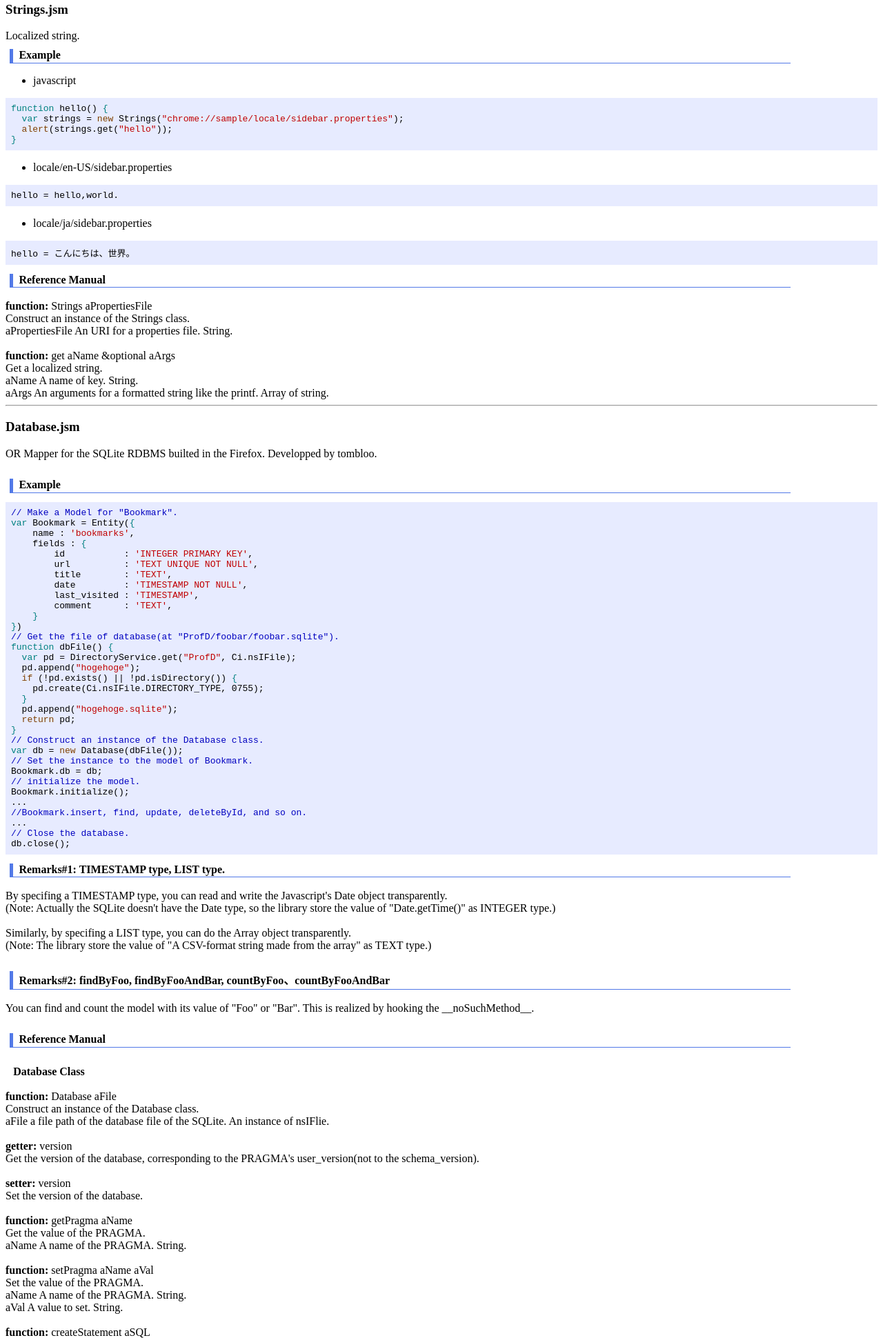
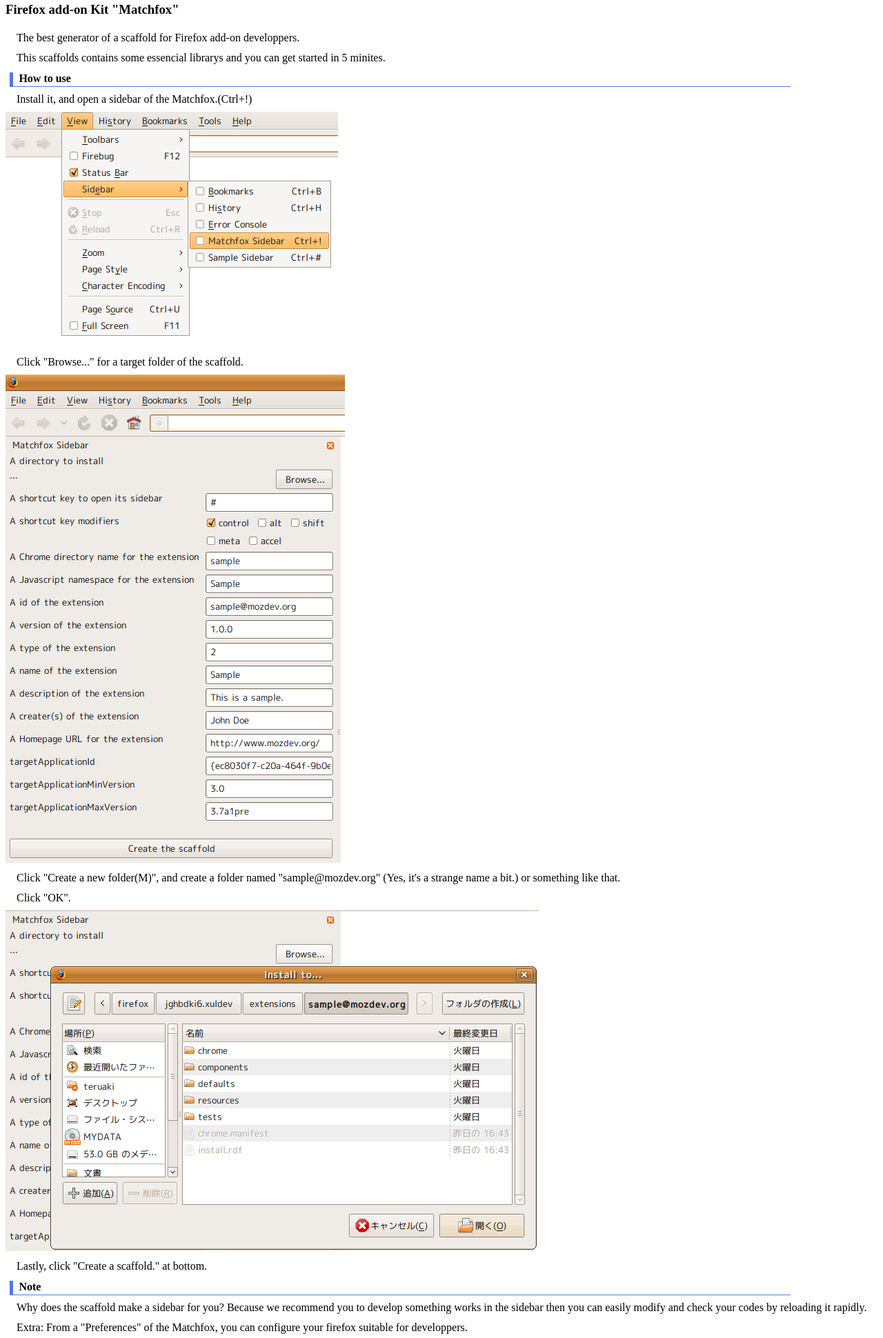
Before and after one commit to gemmat/Matchfox, a plain HTML site: page hacking_guide.en.html in a window 1280 px wide. Shown: the part 16-1956 px from the top of the page at 69% size. Drawn offline with Linux system fonts and the light colour scheme.

Commit message:
added howto-use section to the guide

```diff
--- a/hacking_guide.en.html
+++ b/hacking_guide.en.html
@@ -4,9 +4,27 @@
   <head>
     <meta http-equiv="Content-Type" content="text/html; charset=UTF-8" />
     <link type="text/css" href="hacking_guide.css" rel="stylesheet" />
-    <title>Reference Manual</title>
+    <title>Hacking Guide for The Matchfox</title>
   </head>
   <body>
+<h3>Firefox add-on Kit "Matchfox"</h3>
+<p>The best generator of a scaffold for Firefox add-on developpers.</p>
+<p>This scaffolds contains some essencial librarys and you can get started in 5 minites.
+<h4>How to use</h4>
+<p>Install it, and open a sidebar of the Matchfox.(Ctrl+!)</p>
+<img src="guide00.png" alt="guide00.png"/>
+<p>Click "Browse..." for a target folder of the scaffold.</p>
+<img src="guide01.png" alt="guide01.png"/>
+<p>Click "Create a new folder(M)", and create a folder named "sample@mozdev.org" (Yes, it's a strange name a bit.) or something like that.</p>
+<p>Click "OK".</p>
+<img src="guide02.png" alt="guide02.png"/>
+<p>Lastly, click "Create a scaffold." at bottom.</p>
+
+<h4>Note</h4>
+<p>Why does the scaffold make a sidebar for you? Because we recommend you to develop something works in the sidebar then you can easily modify and check your codes by reloading it rapidly.</p>
+<p>Extra: From a "Preferences" of the Matchfox, you can configure your firefox suitable for developpers.</p>
+<img src="guide03.png" alt="guide03.png"/>
+
     <h3 class="post-title entry-title" annotation="true">Strings.jsm</h3>
     <div class="post-body entry-content">
       Localized string.
```
Also changed, not shown: hacking_guide.ja.html (+20 -1 lines), guide00.png (added), guide01.png (added), guide02.png (added), guide03.png (added), guide04.png (added), 1 other file.
